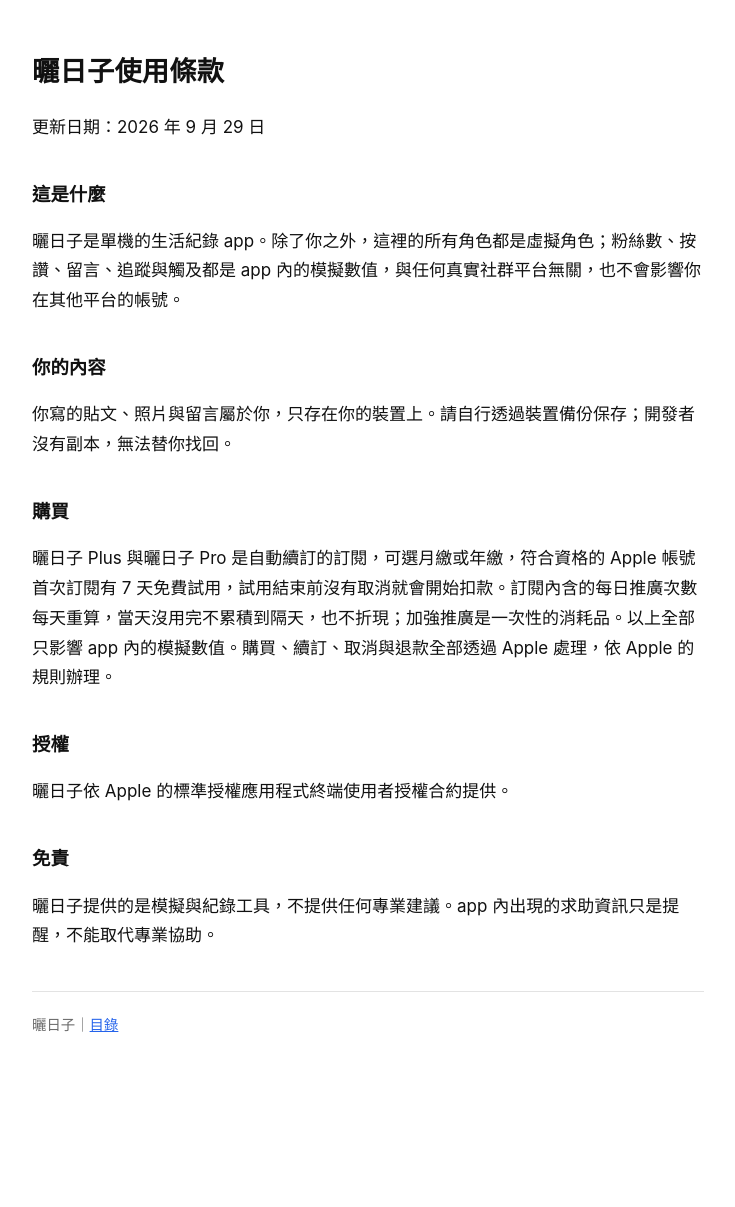
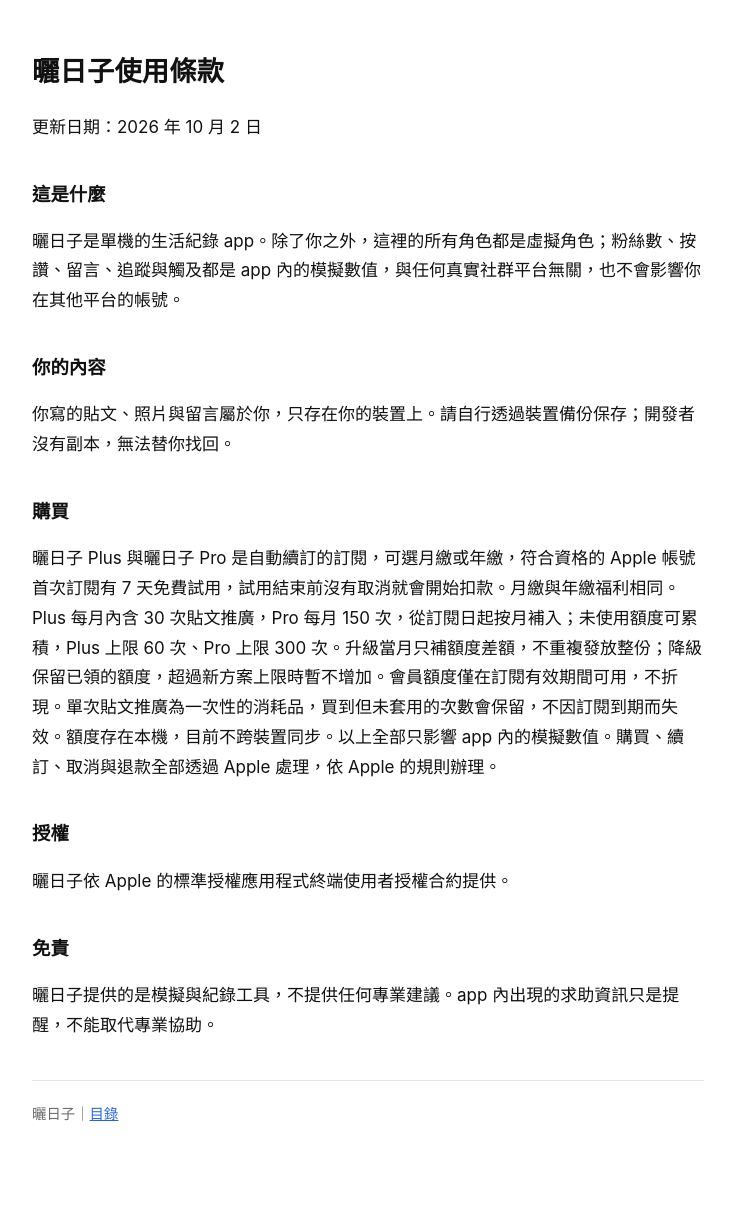
Before and after one commit to chris58530/saiday, a Jekyll site: the page built from terms.md, in a window 1280 px wide. Shown: the whole page, without its empty margins (272-1007 px from the left). Built offline with Jekyll 4.4.1, drawn with Linux system fonts in a browser that asks for light colours; before the commit the page ends 1117 px from its top, so only the background shows below that.

Commit message:
同步 FameSim docs/ 2026-10-02

```diff
--- a/terms.md
+++ b/terms.md
@@ -5,7 +5,7 @@ title: 使用條款
 
 # 曬日子使用條款
 
-更新日期：2026 年 9 月 29 日
+更新日期：2026 年 10 月 2 日
 
 {% comment %}
 這份文件與 app 內「設定 › 使用條款」的內文相同（`FameSim/Views/LegalViews.swift`），改哪一邊都要一起改，改完跑 `scripts/publish-site.sh` 同步到公開網站。訂閱頁上的「使用條款」連到 Apple 的標準授權合約（https://www.apple.com/legal/internet-services/itunes/dev/stdeula/），這一頁是補充說明。這段是 Liquid 註解，不會出現在發佈出去的網頁原始碼裡。
@@ -21,7 +21,7 @@ title: 使用條款
 
 ## 購買
 
-曬日子 Plus 與曬日子 Pro 是自動續訂的訂閱，可選月繳或年繳，符合資格的 Apple 帳號首次訂閱有 7 天免費試用，試用結束前沒有取消就會開始扣款。訂閱內含的每日推廣次數每天重算，當天沒用完不累積到隔天，也不折現；加強推廣是一次性的消耗品。以上全部只影響 app 內的模擬數值。購買、續訂、取消與退款全部透過 Apple 處理，依 Apple 的規則辦理。
+曬日子 Plus 與曬日子 Pro 是自動續訂的訂閱，可選月繳或年繳，符合資格的 Apple 帳號首次訂閱有 7 天免費試用，試用結束前沒有取消就會開始扣款。月繳與年繳福利相同。Plus 每月內含 30 次貼文推廣，Pro 每月 150 次，從訂閱日起按月補入；未使用額度可累積，Plus 上限 60 次、Pro 上限 300 次。升級當月只補額度差額，不重複發放整份；降級保留已領的額度，超過新方案上限時暫不增加。會員額度僅在訂閱有效期間可用，不折現。單次貼文推廣為一次性的消耗品，買到但未套用的次數會保留，不因訂閱到期而失效。額度存在本機，目前不跨裝置同步。以上全部只影響 app 內的模擬數值。購買、續訂、取消與退款全部透過 Apple 處理，依 Apple 的規則辦理。
 
 ## 授權
 
```
Also changed, not shown: privacy-policy.md (+2 -2 lines).
